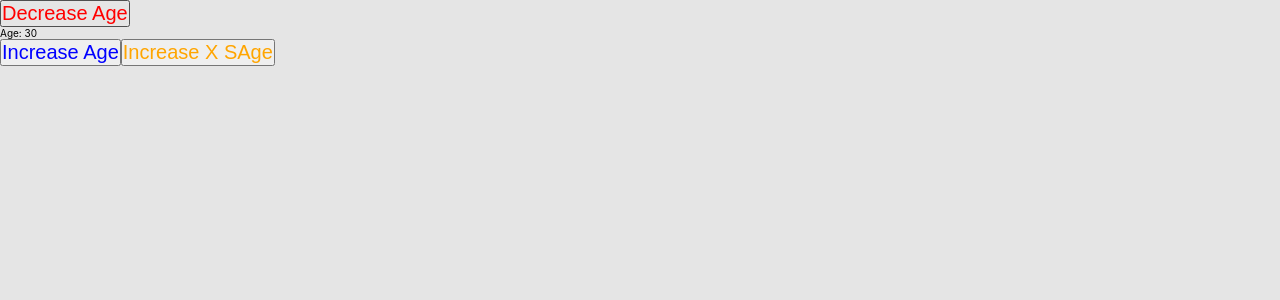
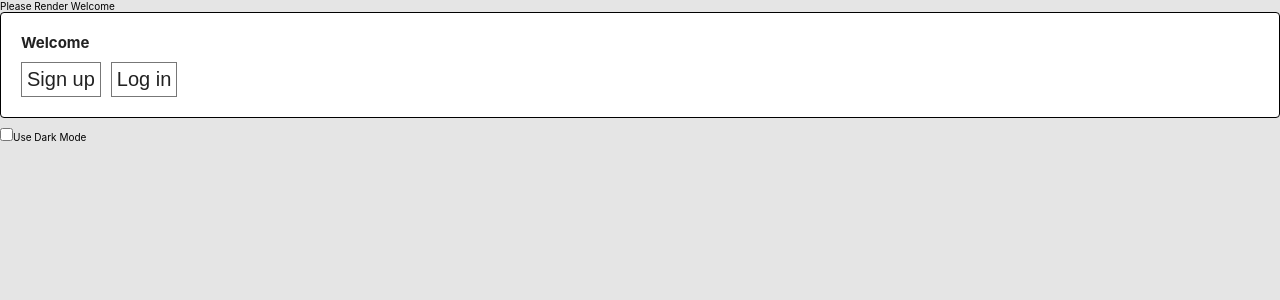
Before and after one commit to NgoVanChien/React-Awesome, a React (Create React App) app in the folder ReactNangCao/todolist/: page / in a window 1280 px wide. Shown: the top 300 px of the page. Built offline with nearby package versions, Linux system fonts and the light colour scheme.

Commit message:
useContext ( version Typescript )

```diff
--- a/ReactNangCao/todolist/src/App.tsx
+++ b/ReactNangCao/todolist/src/App.tsx
@@ -4,6 +4,7 @@ import Watch from './components/Watch'
 import Slider from './components/Slider'
 import Count from './components/Count'
 import Counter from './components/Counter'
+import Welcome from './components/Welcome'
 
 function App() {
   return (
@@ -12,7 +13,8 @@ function App() {
       {/* <TodoList /> */}
       {/* <Slider /> */}
       {/* <Count /> */}
-      <Counter />
+      {/* <Counter /> */}
+      <Welcome />
     </div>
   )
 }
--- /dev/null
+++ b/ReactNangCao/todolist/src/components/Welcome/Welcome.tsx
@@ -0,0 +1,84 @@
+import React, { createContext, useCallback, useContext, useMemo, useState } from 'react'
+import './welcome.css'
+
+interface ThemeType {
+  theme: {
+    color: 'light' | 'dark'
+  }
+  onChangeTheme: (color: 'light' | 'dark') => void
+}
+
+const ThemContext = createContext<ThemeType>({
+  theme: {
+    color: 'light'
+  },
+  onChangeTheme: () => {}
+})
+
+export default function Welcome() {
+  const [theme, setThem] = useState<ThemeType['theme']>({ color: 'light' })
+  const [, forceRender] = useState({})
+
+  const onChangeTheme = useCallback((color: 'light' | 'dark') => {
+    setThem((prev) => ({ ...prev, color }))
+  }, [])
+
+  const valueContext = useMemo(() => {
+    return { theme, onChangeTheme }
+  }, [theme, onChangeTheme])
+
+  const pleaseRender = () => forceRender({})
+
+  return (
+    <div className='welcome'>
+      <div onClick={pleaseRender}>Please Render Welcome</div>
+      <ThemContext.Provider value={valueContext}>
+        <Form />
+        <Label />
+      </ThemContext.Provider>
+    </div>
+  )
+}
+
+const Label = React.memo(() => {
+  console.log('Lable Re-Render')
+  const { theme, onChangeTheme } = useContext(ThemContext)
+  return (
+    <label>
+      <input
+        type='checkbox'
+        checked={theme.color === 'dark'}
+        onChange={(e) => {
+          onChangeTheme(e.target.checked ? 'dark' : 'light')
+        }}
+      />
+      Use Dark Mode
+    </label>
+  )
+})
+
+const Form = () => {
+  return (
+    <Panel title='Welcome'>
+      <Button>Sign up</Button>
+      <Button>Log in</Button>
+    </Panel>
+  )
+}
+
+const Panel = ({ title, children }: { title: string; children: React.ReactNode }) => {
+  const { theme } = useContext(ThemContext)
+  const className = 'panel-' + theme.color
+  return (
+    <section className={className}>
+      <h1>{title}</h1>
+      {children}
+    </section>
+  )
+}
+
+const Button = ({ children }: { children: React.ReactNode }) => {
+  const { theme } = useContext(ThemContext)
+  const className = 'button-' + theme.color
+  return <button className={className}>{children}</button>
+}
--- /dev/null
+++ b/ReactNangCao/todolist/src/components/Welcome/index.ts
@@ -0,0 +1,3 @@
+import Welcome from './Welcome'
+
+export default Welcome
--- /dev/null
+++ b/ReactNangCao/todolist/src/components/Welcome/welcome.css
@@ -0,0 +1,34 @@
+.panel-light,
+.panel-dark {
+  border: 1px solid black;
+  border-radius: 4px;
+  padding: 20px;
+  margin-bottom: 10px;
+}
+.panel-light {
+  color: #222;
+  background: #fff;
+}
+
+.panel-dark {
+  color: #fff;
+  background: rgb(23, 32, 42);
+}
+
+.button-light,
+.button-dark {
+  border: 1px solid #777;
+  padding: 5px;
+  margin-right: 10px;
+  margin-top: 10px;
+}
+
+.button-dark {
+  background: #222;
+  color: #fff;
+}
+
+.button-light {
+  background: #fff;
+  color: #222;
+}
```
